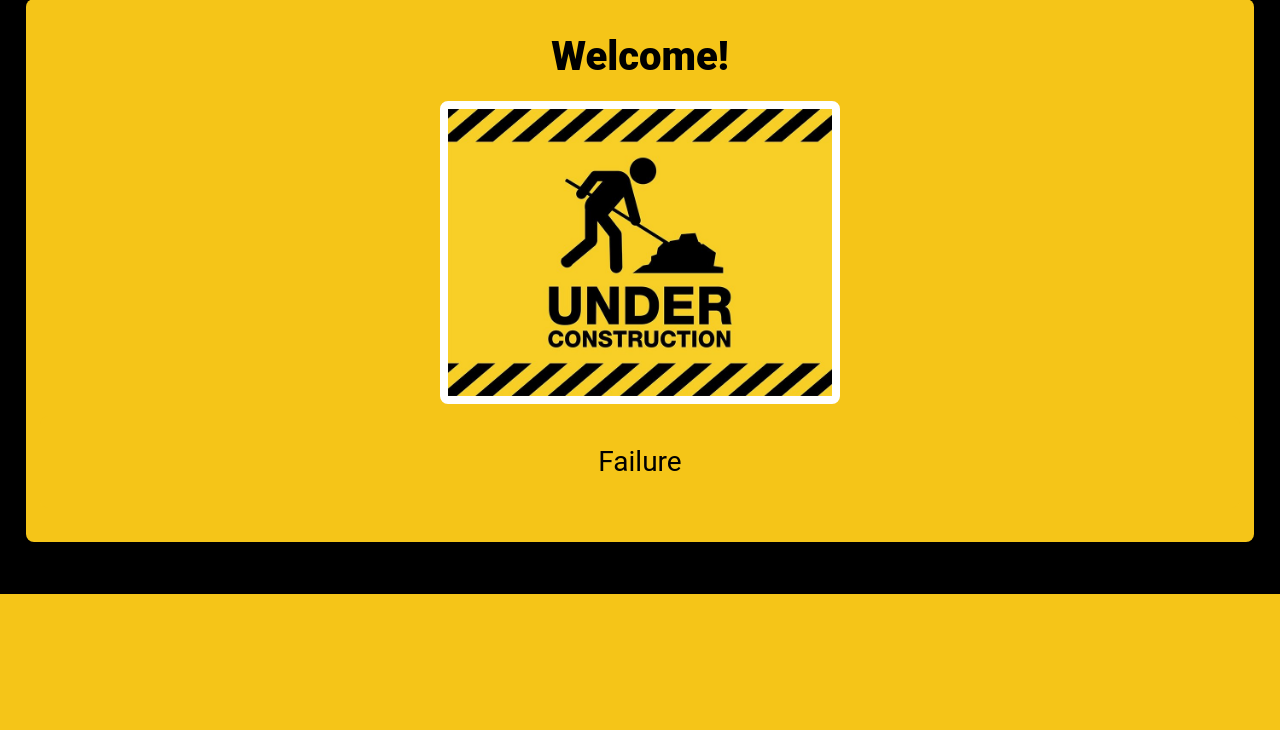
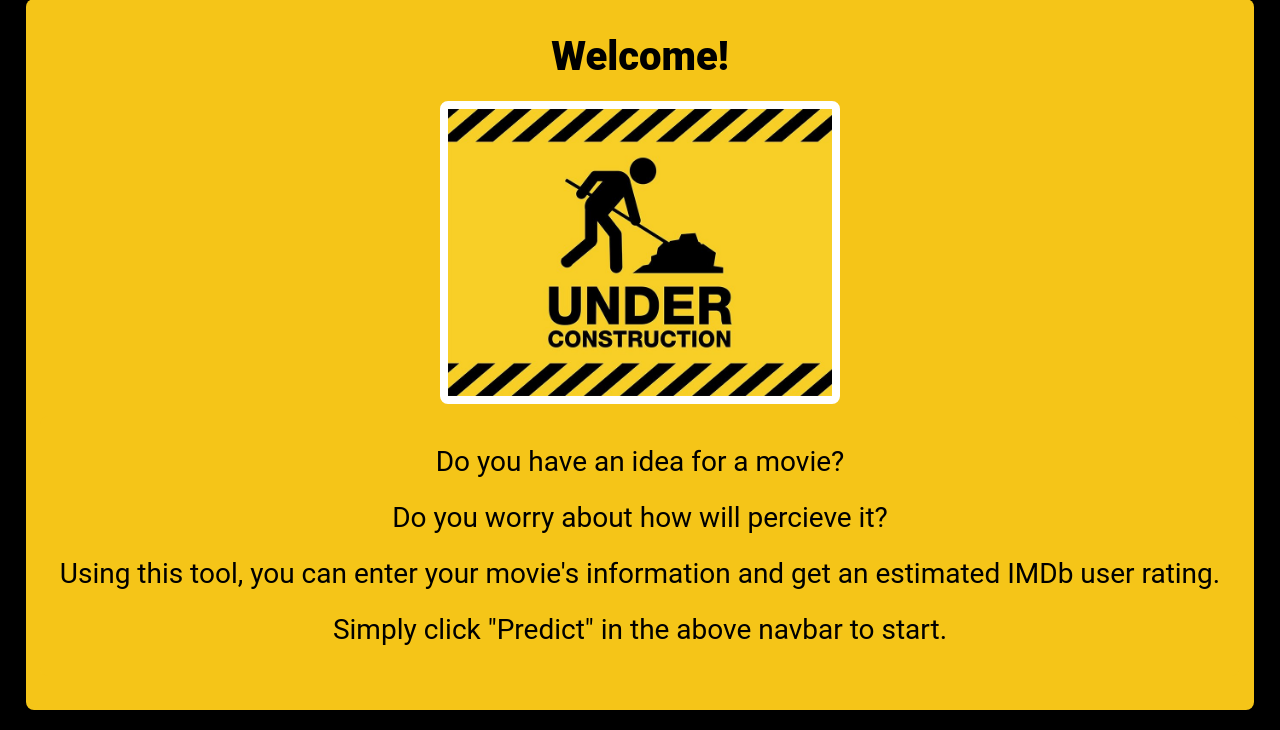
Before and after one commit to mrhatman26/ai-assignment, a Flask app: page / in a window 1280 px wide. Shown: the part 206-936 px from the top of the page. Before the commit the page ends 800 px from the top, so only its background shows below. Run offline with Flask 3, Linux system fonts and the light colour scheme; parts of the project's set-up code (start-up, migrations or seed data) failed here and were passed over.

Commit message:
Added some mediocre text to the home page of the webapp

```diff
--- a/templates/home.html
+++ b/templates/home.html
@@ -7,7 +7,10 @@
                         <img src="{{ url_for('static', filename='construction.jpg') }}">
                 </div>
                 <div id="page_mainbody_home">
-                        <p>Failure</p>
+                        <p>Do you have an idea for a movie?</p>
+                        <p>Do you worry about how will percieve it?</p>
+                        <p>Using this tool, you can enter your movie's information and get an estimated IMDb user rating.</p>
+                        <p>Simply click "Predict" in the above navbar to start.</p>
                 </div>
         </div>
 </div>
```
